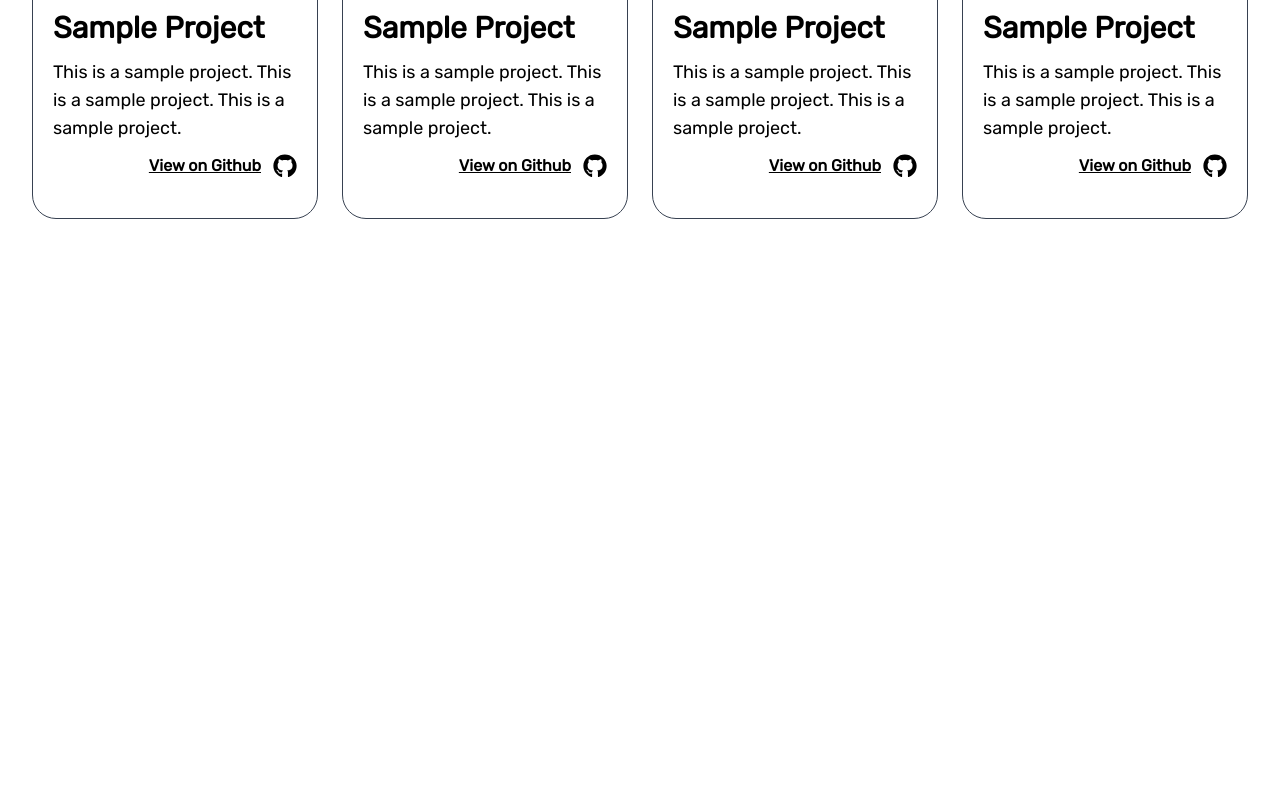
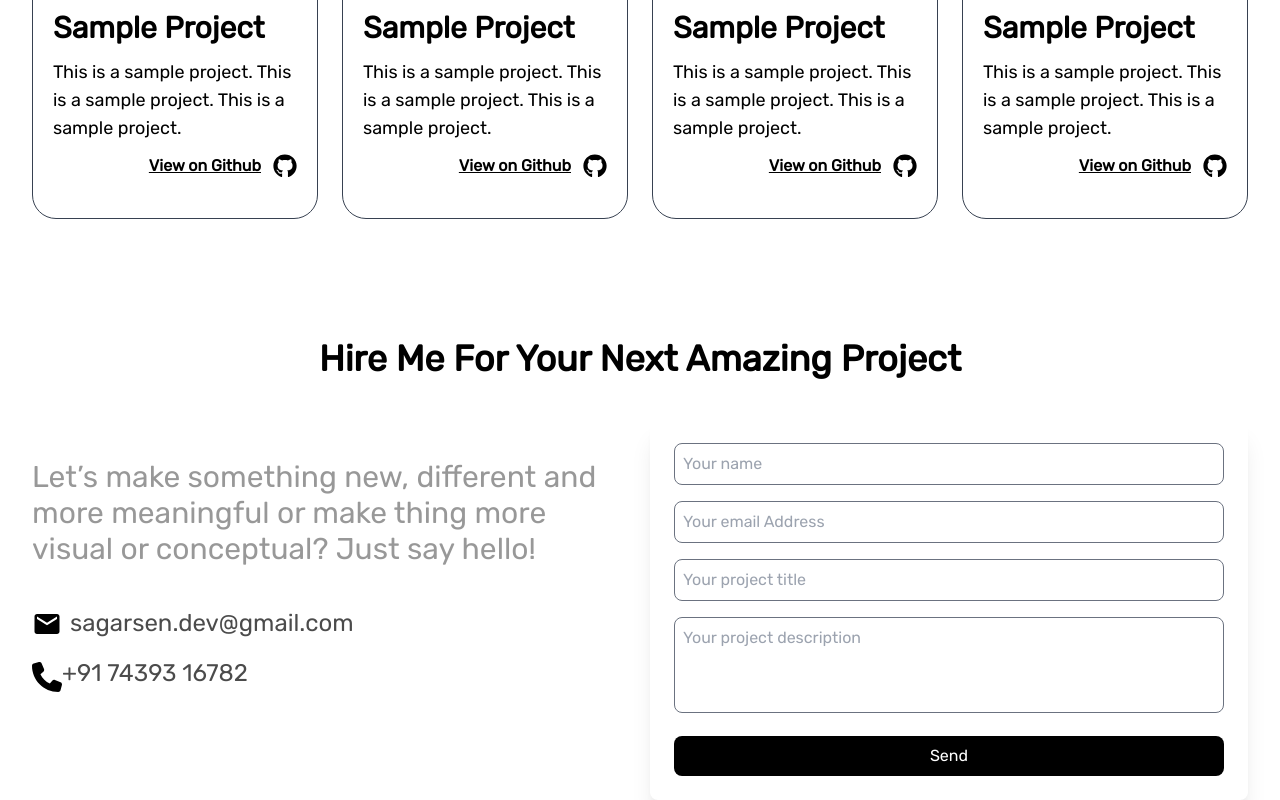
Before and after one commit to sagarsen2023/portfolio, a Next.js app: page / in a window 1280 px wide. Shown: the part 1805-2605 px from the top of the page. Before the commit the page ends 2064 px from the top, so only its background shows below. Built offline with nearby package versions, Linux system fonts and the light colour scheme; no server answers.

Commit message:
Added contact us form

```diff
--- a/package.json
+++ b/package.json
@@ -9,6 +9,7 @@
     "lint": "next lint"
   },
   "dependencies": {
+    "@formspree/react": "^2.5.1",
     "next": "14.2.8",
     "next-themes": "^0.3.0",
     "react": "^18",
--- a/src/app/page.tsx
+++ b/src/app/page.tsx
@@ -4,9 +4,11 @@ import {
   heroSection,
   serVicesSection,
   projectSection,
+  contactSection,
 } from "@/data/my-portfolio-data";
 import ProjectSection from "@/components/Projects-Section/ProjectSection";
 import ServicesSection from "@/components/Services-Section/ServicesSection";
+import ContactSection from "@/components/Contact-Section/ContactSection";
 
 function Home() {
   return (
@@ -21,6 +23,13 @@ function Home() {
       <ServicesSection services={serVicesSection} />
 
       <ProjectSection projects={projectSection} />
+
+      <ContactSection
+        title={contactSection.title}
+        description={contactSection.description}
+        email={contactSection.email}
+        phone={contactSection.phone}
+      />
     </main>
   );
 }
--- a/src/components/Animated-Button-Small.tsx
+++ b/src/components/Animated-Button-Small.tsx
@@ -1,8 +1,8 @@
 import React, { ReactNode } from "react";
 
-function AnimatedButtonSmall({ buttonContext }: { buttonContext: ReactNode }) {
+function AnimatedButtonSmall({ buttonContext, width="auto" }: { buttonContext: ReactNode, width?: "full" | "auto" }) {
   return (
-    <button className="px-5 py-2 flex justify-center items-center rounded-xl bg-black text-white dark:bg-white dark:text-black transition-colors duration-300 ease-in-out hover:bg-white hover:border hover:border-black hover:text-black dark:hover:border-white dark:hover:bg-black dark:hover:text-white">
+    <button className={`${width === "full" ? "w-fit" : "w-fit"} px-5 py-2 flex justify-center items-center rounded-xl bg-black text-white dark:bg-white dark:text-black transition-colors duration-300 ease-in-out hover:bg-white hover:border hover:border-black hover:text-black dark:hover:border-white dark:hover:bg-black dark:hover:text-white`}>
       {buttonContext}
     </button>
   );
--- /dev/null
+++ b/src/components/Contact-Section/ContactSection.tsx
@@ -0,0 +1,45 @@
+import React from "react";
+import ContactSectionInterface from "@/models/contact-section.model";
+import { MdEmail } from "react-icons/md";
+import { FaPhone } from "react-icons/fa6";
+import ContactUsForm from "../ContactUsForm";
+
+function ContactSection({
+  title,
+  description,
+  email,
+  phone,
+}: ContactSectionInterface) {
+  return (
+    <div className="mt-20">
+      <h2 className="text-4xl mr-10 lg:mr-0 font-bold md:text-center">
+        {title}
+      </h2>
+      <div className="mt-10 w-full grid grid-cols-1 gap-5 lg:grid-cols-2">
+        <div>
+          <div className="my-10">
+            <p className="pb-10 font-thin opacity-40 dark:opacity-70 text-xl lg:text-3xl leading-6">
+              {description}
+            </p>
+
+            <div className="flex gap-2 justify-start items-center mb-4">
+              <MdEmail className="inline text-3xl" />
+              <h3 className="inline text-xl lg:text-2xl mb-0.5 opacity-70">
+                {email}
+              </h3>
+            </div>
+            <div>
+              <FaPhone className="inline text-3xl" />
+              <h3 className="inline text-xl lg:text-2xl mb-0.5 opacity-70">
+                {phone}
+              </h3>
+            </div>
+          </div>
+        </div>
+        <ContactUsForm />{" "}
+      </div>
+    </div>
+  );
+}
+
+export default ContactSection;
--- /dev/null
+++ b/src/components/ContactUsForm.tsx
@@ -0,0 +1,68 @@
+"use client"
+import React from "react";
+import { useForm } from "@formspree/react";
+
+const ContactForm = () => {
+  const [state, handleSubmit] = useForm(process.env.NEXT_PUBLIC_FORM_ID!);
+
+  if (state.succeeded) {
+    return <p className="text-white">Thanks for your submission!</p>;
+  }
+
+  return (
+    <div className=" p-6 rounded-lg shadow-xl">
+      <form onSubmit={handleSubmit} className="space-y-4">
+        <div>
+          <input
+            id="name"
+            type="text"
+            name="name"
+            placeholder="Your name"
+            required
+            className="w-full border border-gray-500 p-2 bg-transparent dark:border-white rounded-lg"
+          />
+        </div>
+        <div>
+          <input
+            id="email"
+            type="email"
+            name="email"
+            placeholder="Your email Address"
+            required
+            className="w-full border border-gray-500 p-2 bg-transparent dark:border-white rounded-lg"
+          />
+        </div>
+        <div>
+          <input
+            id="Project Title"
+            type="text"
+            name="Project Title"
+            required
+            placeholder="Your project title"
+            className="w-full border border-gray-500 p-2 bg-transparent dark:border-white rounded-lg"
+          />
+        </div>
+        <div>
+          <textarea
+            id="Project Description"
+            name="Project Description"
+            placeholder="Your project description"
+            required
+            className="w-full border border-gray-500 p-2 bg-transparent dark:border-white rounded-lg resize-none h-24"
+          />
+        </div>
+        <div>
+          <button
+            type="submit"
+            disabled={state.submitting}
+            className="w-full px-5 py-2 flex justify-center items-center rounded-lg bg-black text-white dark:bg-white dark:text-black transition-colors duration-300 ease-in-out hover:bg-white hover:border hover:border-black hover:text-black dark:hover:border-white dark:hover:bg-black dark:hover:text-white"
+          >
+            Send
+          </button>
+        </div>
+      </form>
+    </div>
+  );
+};
+
+export default ContactForm;
--- a/src/components/NavBar.tsx
+++ b/src/components/NavBar.tsx
@@ -15,7 +15,7 @@ function NavBar() {
   return (
     <div className="sticky top-0 z-50 w-full">
       <div className="mx-auto max-w-2xl lg:max-w-[100rem]">
-        <div className="p-4 lg:px-8 backdrop-blur-xl bg-white/60 dark:bg-black/50 w-full flex justify-between items-center">
+        <div className="p-4 lg:px-8 backdrop-blur-xl bg-white/60 dark:bg-black/50 w-full flex justify-between items-center duration-300">
           <h1 className="font-bold text-2xl">Sagar Sen</h1>
           <button
             onClick={() => {
--- a/src/data/my-portfolio-data.ts
+++ b/src/data/my-portfolio-data.ts
@@ -115,4 +115,11 @@ const projectSection:ProjectSectionInterface = {
   ]
 };
 
-export { heroSection, serVicesSection, projectSection };
+const contactSection = {
+  title: "Hire Me For Your Next Amazing Project",
+  description: "Let\’s make something new, different and more meaningful or make thing more visual or conceptual? Just say hello!",
+  email: "sagarsen.dev@gmail.com",
+  phone: "+91 74393 16782",
+}
+
+export { heroSection, serVicesSection, projectSection, contactSection };
--- /dev/null
+++ b/src/models/contact-section.model.ts
@@ -0,0 +1,6 @@
+export default interface ContactSectionInterface {
+    title: string;
+    description: string;
+    email: string;
+    phone: string;
+}
```
Also changed, not shown: 2 other files (tests, documents, lock files or other folders).
